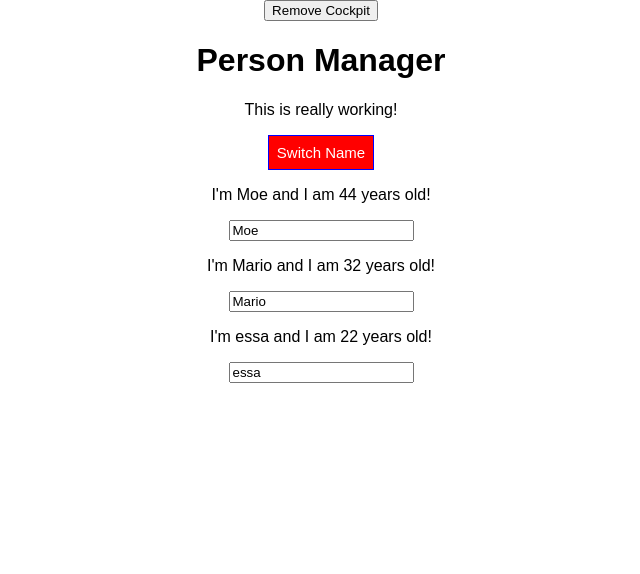
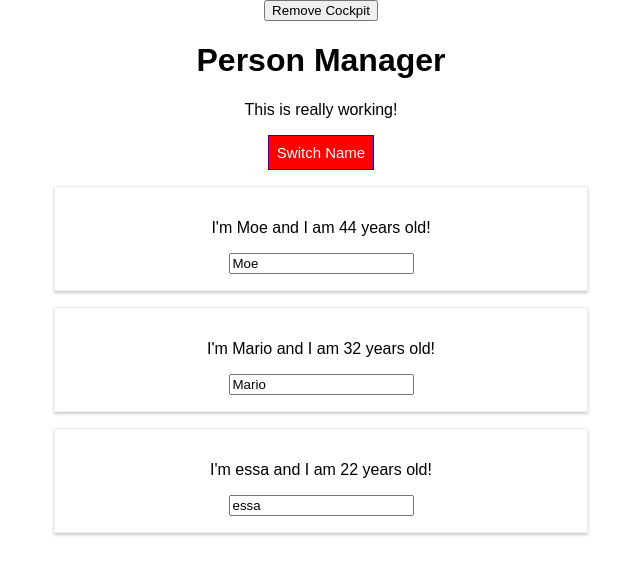
Before and after one commit to mohammadhamayel/REACT_TEST, a React app: page / in a window 1280 px wide. Both pictures are taken after a click on the button "Switch Name". Shown: the top 574 px of the page, without its empty margins (319-959 px from the left). Built offline with nearby package versions, Linux system fonts and the light colour scheme.

Commit message:
add a higher order component (hoc) to create my custom wrapper for other components

```diff
--- a/src/components/Persons/Person/Person.js
+++ b/src/components/Persons/Person/Person.js
@@ -1,11 +1,11 @@
 import React, {Component} from 'react';
-//import classes from './Person.css';
+import classes from './Person.css';
 import Aux from '../../../hoc/Auxiliary';
 class Person extends Component {
     render(){
         console.log('[Person.js] rendering ...')
         return (
-        <React.Fragment>
+        <Aux cStyle={classes.Person}>
                 <p onClick= {this.props.click} >
                     I'm {this.props.name} and I am {this.props.age } years old!
                 </p>
@@ -13,7 +13,7 @@
                 <input type="text"
                 onChange= {this.props.changed}
                 value={this.props.name}/>
-        </React.Fragment>)
+        </Aux>)
       ;
     }
 }
--- a/src/containers/App.js
+++ b/src/containers/App.js
@@ -2,6 +2,8 @@
 import classes from './App.css';
 import Persons from '../components/Persons/Persons';
 import Cockpit from '../components/Cockpit/Cockpit';
+import WithClass from '../hoc/WithClass';
+
 //import ErrorBoundary from '../ErrorBoundary/ErrorBoundary';
 class App extends Component {
   constructor(props){
@@ -78,7 +80,7 @@
     }
 
     return (
-      <div className={classes.App}>
+      <WithClass classes={classes.App}>
         <button onClick={()=>{this.setState({showCockpit:false})}}>Remove Cockpit</button>
         {this.state.showCockpit?(
           <Cockpit
@@ -88,7 +90,7 @@
           clicked={this.togglePersonsHandler}/>
         ):null}
         {persons}
-      </div>
+      </WithClass>
     );
     //return React.createElement('div',null, React.createElement('h1',{className: 'App'},'Hi, I\'m a react app!!!'));
 
--- a/src/hoc/Auxiliary.js
+++ b/src/hoc/Auxiliary.js
@@ -1,3 +1,5 @@
-const aux = props => props.children;
-
+import React from 'react';
+const aux = props => (
+     <div className={props.cStyle}>{props.children}</div>
+);
 export default aux;
--- /dev/null
+++ b/src/hoc/WithClass.js
@@ -0,0 +1,10 @@
+import React from 'react';
+
+const withClass = props => (
+    <div className={props.classes}>
+        {props.children}
+    </div>
+);
+
+
+export default withClass;
```
